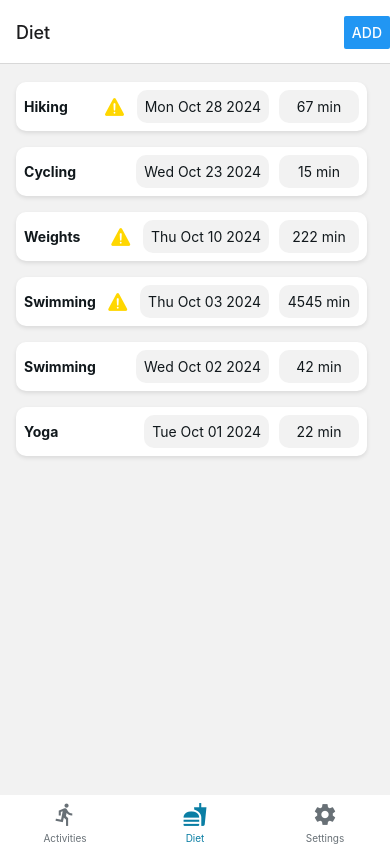
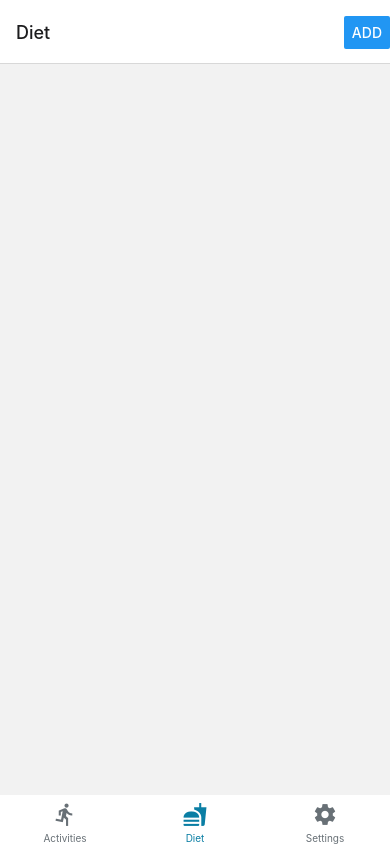
Before and after one commit to EstelleJiani/tracker-app, a React Native app: screen /Diet in a window 390 px wide. Built offline with nearby package versions, Linux system fonts and the light colour scheme.

Commit message:
Deleted the dummy data that used to do the testing.

```diff
--- a/components/ItemsList.js
+++ b/components/ItemsList.js
@@ -2,52 +2,6 @@ import { FlatList } from 'react-native';
 import Item from './Item';
 import { useTheme } from './ThemeContext';
 import { globalStyles } from '../styles/globalStyles';
-
-// Test data will be removed later
-const dummyData = [
-  {
-    "date": new Date('2024-10-28T00:16:00.000Z'),
-    "description": "Hiking",
-    "id": "1728865004162",
-    "showIcon": true,
-    "value": "67 min"
-  },
-  {
-    "date": new Date('2024-10-23T00:16:00.000Z'),
-    "description": "Cycling",
-    "id": "1728865014396",
-    "showIcon": false,
-    "value": "15 min"
-  },
-  {
-    "date": new Date('2024-10-10T00:15:00.000Z'),
-    "description": "Weights",
-    "id": "1728864915897",
-    "showIcon": true,
-    "value": "222 min"
-  },
-  {
-    "date": new Date('2024-10-03T00:16:00.000Z'),
-    "description": "Swimming",
-    "id": "1728864982811",
-    "showIcon": true,
-    "value": "4545 min"
-  },
-  {
-    "date": new Date('2024-10-02T00:17:00.000Z'),
-    "description": "Swimming",
-    "id": "1728865024545",
-    "showIcon": false,
-    "value": "42 min"
-  },
-  {
-    "date": new Date('2024-10-01T00:16:00.000Z'),
-    "description": "Yoga",
-    "id": "1728864990297",
-    "showIcon": false,
-    "value": "22 min"
-  }
-];
 
 function ItemsList({ data }) {
   const { theme } = useTheme();
@@ -55,7 +9,7 @@ function ItemsList({ data }) {
 
   return (
     <FlatList
-      data={dummyData}  // TODO: Replaced dummyData with data
+      data={data}
       keyExtractor={item => item.id}
       renderItem={({item}) => (
         <Item
```
